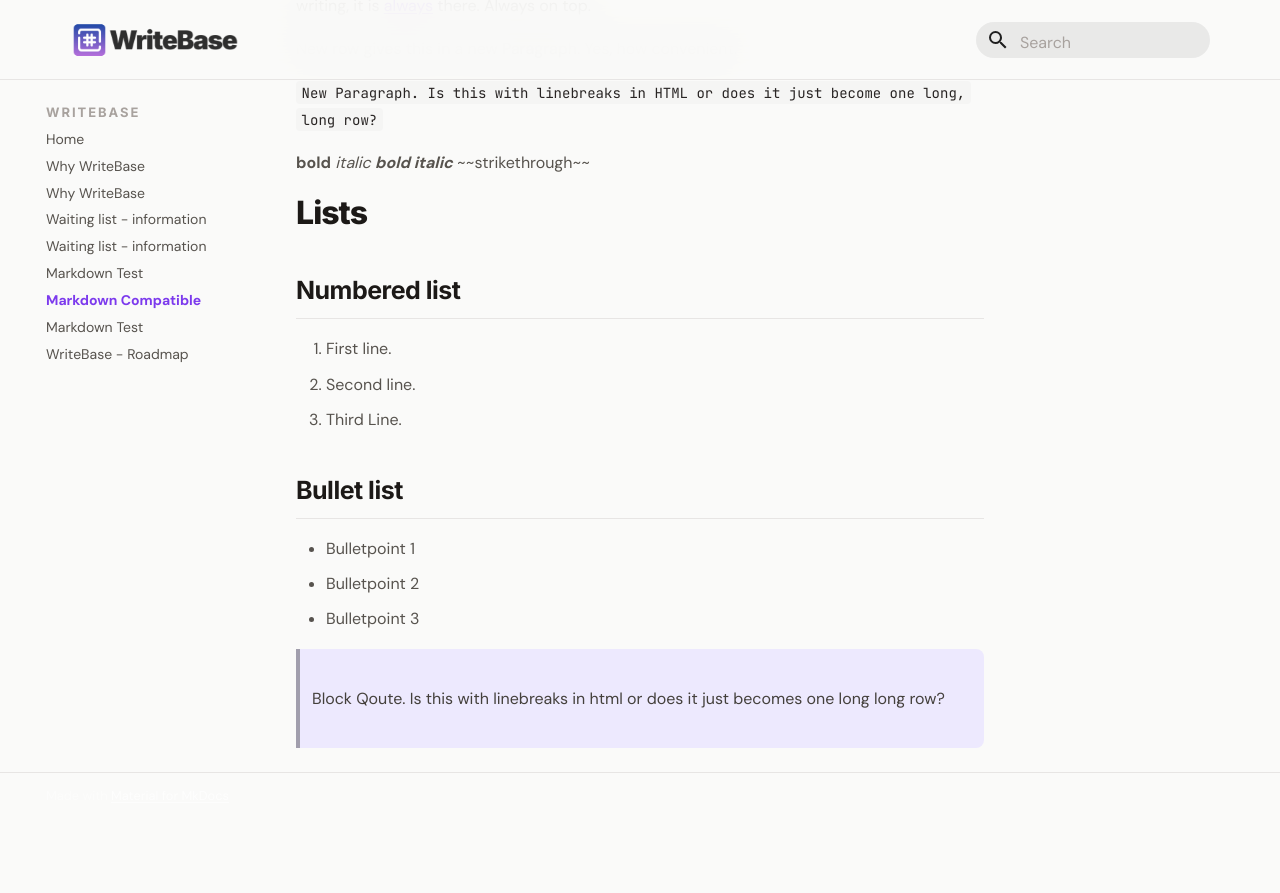
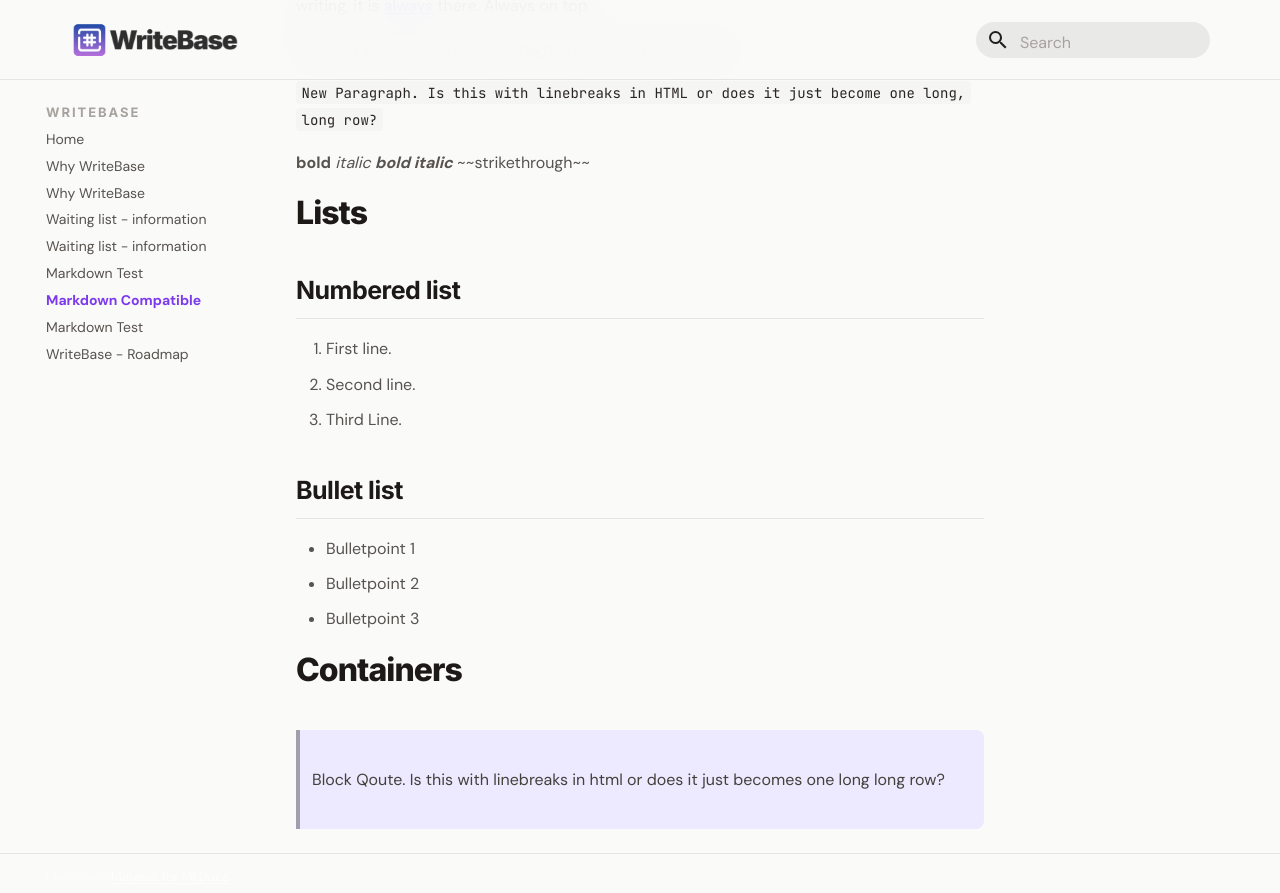
Before and after one commit to larssonhthomas-afk/writebase-docs, an MkDocs documentation site: the page built from docs/30markdown-compatible.md, in a window 1280 px wide and 900 px high, scrolled down 670 px. Shown: the top 893 px of the window. Built offline with MkDocs 1.6.1 and Material for MkDocs 9.7.7, drawn with Linux system fonts in a browser that asks for light colours; some web fonts are replaced; before the commit the page ends 1489 px from its top, so only the background shows below that.

Commit message:
Update 30markdown-compatible.md

```diff
--- a/docs/30markdown-compatible.md
+++ b/docs/30markdown-compatible.md
@@ -43,5 +43,6 @@ New row gives this in a new Paragraph. Yes, how convenient.
 - Bulletpoint 2
 - Bulletpoint 3
 
+# Containers
 
 > Block Qoute. Is this with linebreaks in html or does it just becomes one long long row?
```
